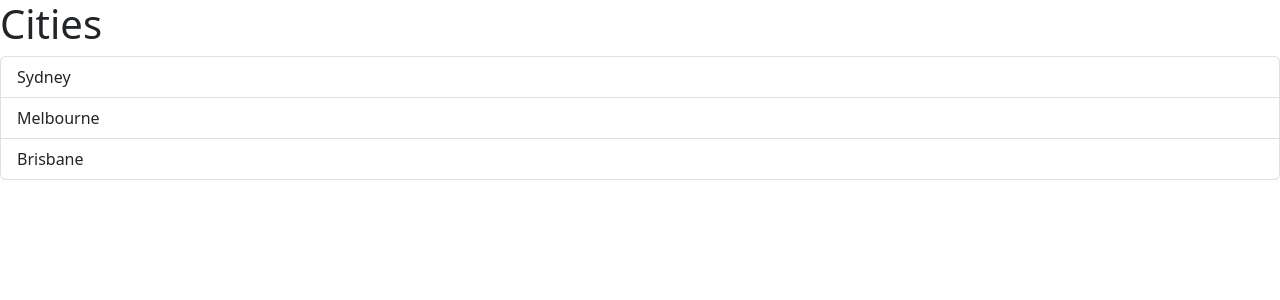
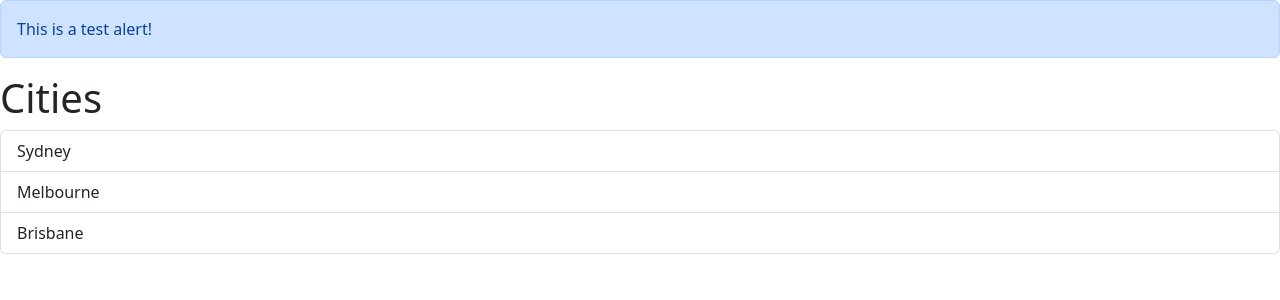
Before and after one commit to duel512/react_demo, a React (Vite) app: page / in a window 1280 px wide. Shown: the top 300 px of the page. Built offline with nearby package versions, Linux system fonts and the light colour scheme.

Commit message:
click for item display added, and Alert with children content added

```diff
--- a/src/App.tsx
+++ b/src/App.tsx
@@ -1,11 +1,22 @@
 import ListGroup from "./components/ListGroup";
+import Alert from "./components/Alert";
 
 function App() {
   let items = ["Sydney", "Melbourne", "Brisbane"];
+  const handleSelectItem = (item: string) => {
+    console.log(item);
+  };
 
   return (
     <div>
-      <ListGroup items={items} heading="Cities" />
+      <Alert>
+        This is a test <span>alert!</span>
+      </Alert>
+      <ListGroup
+        items={items}
+        heading="Cities"
+        onSelectItem={handleSelectItem}
+      />
     </div>
   );
 }
--- /dev/null
+++ b/src/components/Alert.tsx
@@ -0,0 +1,11 @@
+import { ReactNode } from "react";
+
+interface Props {
+  children: ReactNode;
+}
+
+const Alert = ({ children }: Props) => {
+  return <div className="alert alert-primary">{children}</div>;
+};
+
+export default Alert;
--- a/src/components/ListGroup.tsx
+++ b/src/components/ListGroup.tsx
@@ -4,9 +4,10 @@
 interface Props {
   items: string[];
   heading: string;
+  onSelectItem: (item: string) => void;
 }
 
-function ListGroup({ items, heading }: Props) {
+function ListGroup({ items, heading, onSelectItem }: Props) {
   const [selectedIndex, setSelectedIndex] = useState(-1);
 
   return (
@@ -24,6 +25,7 @@
             key={item}
             onClick={() => {
               setSelectedIndex(index);
+              onSelectItem(item);
             }}
           >
             {item}
```
